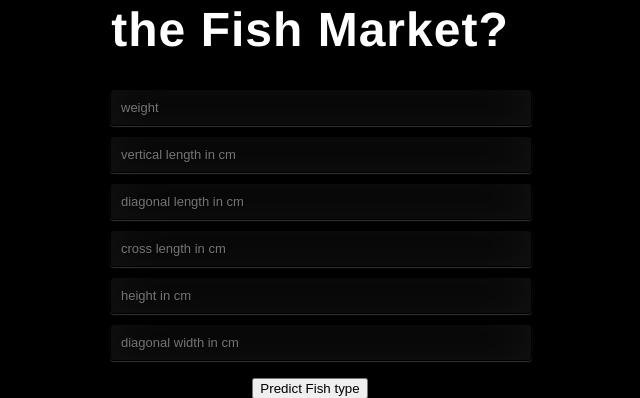
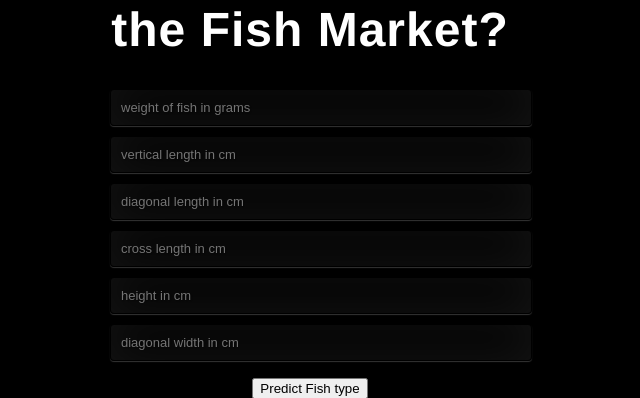
Before and after one commit to radroid/which-fish-webapp, a Flask app: page / in a window 1280 px wide. Shown: the part 255-653 px from the top of the page, without its empty margins (380-1020 px from the left). Run offline with Flask 2, Linux system fonts and the light colour scheme; parts of the project's set-up code (start-up, migrations or seed data) failed here and were passed over.

Commit message:
Update index.html

```diff
--- a/templates/index.html
+++ b/templates/index.html
@@ -15,13 +15,12 @@
  <div class="login">
 	<h1>Which Fish is in the Fish Market?</h1>
 
-
      <!-- Main Input For Receiving Query to our ML -->
     <form action="{{ url_for('predict')}}"method="post">
-      <input type="text" name="weight" placeholder="weight" required="required" />
-      <input type="text" name="length-1" placeholder="vertical length in cm" required="required" />
-		  <input type="text" name="length-2" placeholder="diagonal length in cm" required="required" />
-      <input type="text" name="length-3" placeholder="cross length in cm" required="required" />
+      <input type="text" name="weight" placeholder="weight of fish in grams" required="required" />
+      <input type="text" name="body height" placeholder="vertical length in cm" required="required" />
+		  <input type="text" name="total length" placeholder="diagonal length in cm" required="required" />
+      <input type="text" name="diagnol length" placeholder="cross length in cm" required="required" />
       <input type="text" name="height" placeholder="height in cm" required="required" />
       <input type="text" name="width" placeholder="diagonal width in cm" required="required" />
 
```
